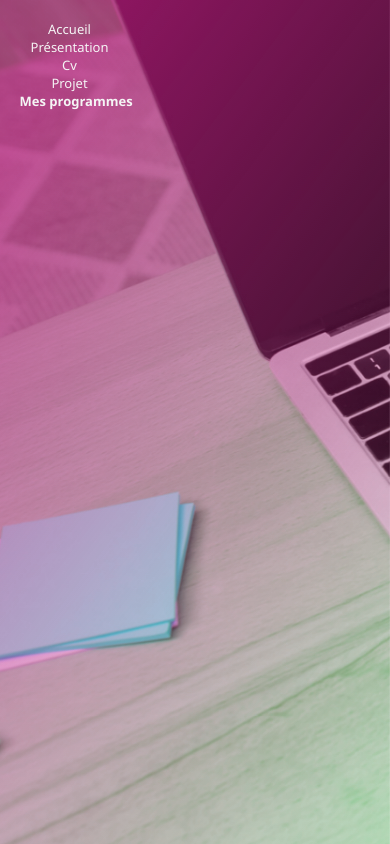
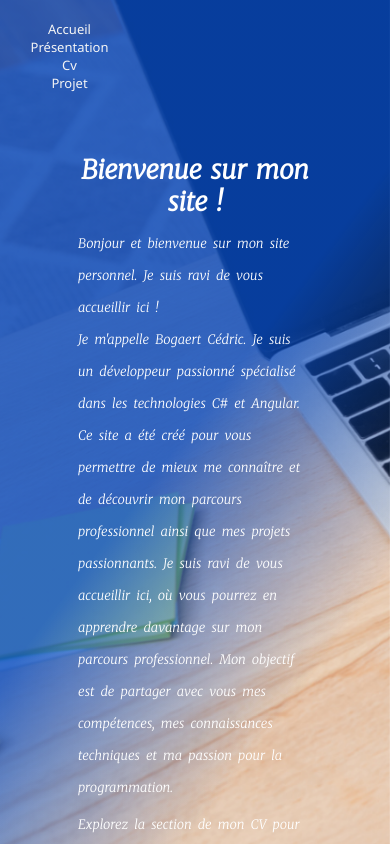
Before and after one commit to CedricBg/mesprogrammes, an Angular app: page / in a window 390 px wide. Built offline with nearby package versions, Linux system fonts and the light colour scheme.

Commit message:
ajout message accueil

```diff
--- a/angular.json
+++ b/angular.json
@@ -69,8 +69,8 @@
                 },
                 {
                   "type": "anyComponentStyle",
-                  "maximumWarning": "2kb",
-                  "maximumError": "4kb"
+                  "maximumWarning": "4kb",
+                  "maximumError": "6kb"
                 }
               ],
               "outputHashing": "all"
--- a/src/app/app.component.html
+++ b/src/app/app.component.html
@@ -1,12 +1,12 @@
 <div class="content">
 <div class="grandient"></div>
   <nav class="animate__animated animate__slideInDown">
-      <h2>Mes programmes</h2>
+
       <ul>
           <li><a [routerLink]="['./accueil']">Accueil</a></li>
           <li><a [routerLink]="['./presentation']">Présentation</a></li>
           <li><a [routerLink]="['./cv']">Cv</a></li>
-          <li><a [routerLink]="">Projet</a></li>
+          <li><a [routerLink]="['./project']">Projet</a></li>
       </ul>
   </nav>
   <div class="center">
@@ -16,7 +16,7 @@
   <footer>
           <blockquote class="animate__animated animate__fadeInLeft badgr-badge" style="font-family: Helvetica, Roboto, &quot;Segoe UI&quot;, Calibri, sans-serif;"><a href="https://api.badgr.io/public/assertions/a5eEsN0rRkiCGee4hkfzkw"><img src="https://media.badgr.com/uploads/badges/assertion-a5eEsN0rRkiCGee4hkfzkw.png" width="120px" height="120px"></a><script async="async" src="https://badgr.com/assets/widgets.bundle.js"></script></blockquote>
           <blockquote class="animate__animated animate__fadeInLeft badgr-badge" style="font-family: Helvetica, Roboto, &quot;Segoe UI&quot;, Calibri, sans-serif;"><a href="https://api.badgr.io/public/assertions/3fcmk7F5TYqYylsJCVNmcQ?identity__email=bogaert%40outlook.com"><img src="https://api.badgr.io/public/assertions/3fcmk7F5TYqYylsJCVNmcQ/image" width="120px" height="120px"></a><script async="async" src="https://badgr.com/assets/widgets.bundle.js"></script></blockquote>
-          <blockquote class=" animate__animated animate__fadeInLeftbadgr-badge" style="font-family: Helvetica, Roboto, &quot;Segoe UI&quot;, Calibri, sans-serif;"><a href="https://api.badgr.io/public/assertions/2dQ21LCZTCq_YRDaa5Y3Pw"><img src="https://api.badgr.io/public/assertions/2dQ21LCZTCq_YRDaa5Y3Pw/image" width="120px" height="120px"></a><script async="async" src="https://badgr.com/assets/widgets.bundle.js"></script></blockquote>
+          <blockquote class="animate__animated animate__fadeInLeft badgr-badge" style="font-family: Helvetica, Roboto, &quot;Segoe UI&quot;, Calibri, sans-serif;"><a href="https://api.badgr.io/public/assertions/2dQ21LCZTCq_YRDaa5Y3Pw"><img src="https://api.badgr.io/public/assertions/2dQ21LCZTCq_YRDaa5Y3Pw/image" width="120px" height="120px"></a><script async="async" src="https://badgr.com/assets/widgets.bundle.js"></script></blockquote>
           <blockquote class="animate__animated animate__fadeInRight badgr-badge" style="font-family: Helvetica, Roboto, &quot;Segoe UI&quot;, Calibri, sans-serif;"><a href="https://api.badgr.io/public/assertions/r1iYD4ZOQ3-LVpUqSEBulg?identity__email=bogaert%40outlook.com"><img src="https://api.badgr.io/public/assertions/r1iYD4ZOQ3-LVpUqSEBulg/image" width="120px" height="120px"></a><script async="async" src="https://badgr.com/assets/widgets.bundle.js"></script></blockquote>
           <blockquote class="animate__animated animate__fadeInRight badgr-badge" style="font-family: Helvetica, Roboto, &quot;Segoe UI&quot;, Calibri, sans-serif;"><a href="https://api.badgr.io/public/assertions/21ymlviDT1el8dZ8n8CCog?identity__email=bogaert%40outlook.com"><img src="https://api.badgr.io/public/assertions/21ymlviDT1el8dZ8n8CCog/image" width="120px" height="120px"></a><script async="async" src="https://badgr.com/assets/widgets.bundle.js"></script></blockquote>
           <blockquote class="animate__animated animate__fadeInRight badgr-badge" style="font-family: Helvetica, Roboto, &quot;Segoe UI&quot;, Calibri, sans-serif;"><a href="https://api.badgr.io/public/assertions/FEgMUcIAS1i9pllUBfE3pw?identity__email=bogaert%40outlook.com"><img src="https://api.badgr.io/public/assertions/FEgMUcIAS1i9pllUBfE3pw/image" width="120px" height="120px"></a><script async="async" src="https://badgr.com/assets/widgets.bundle.js"></script></blockquote>
--- a/src/app/app.component.scss
+++ b/src/app/app.component.scss
@@ -12,11 +12,9 @@
   width: 100vw;
   display: flex;
   flex-direction: column;
-  animation: back 20s normal linear ;
   background:url('./../assets/Desk.png');
   background-size: cover;
   background-repeat: no-repeat;
-  transition: 5s;
   height: 100vh;
   overflow: hidden;
   background-attachment: fixed;
@@ -26,10 +24,10 @@
   position: absolute;
   top: 0;
   left: 0;
-  width: 100%;
-  height: 100%;
-  background: linear-gradient(127deg, rgba(5,73,191,1) 12%, rgba(255,255,255,0) 100%);
-  opacity: 0.7;
+  width: 100vw;
+  height: 100vh;
+  background: linear-gradient(127deg, rgba(5,73,191,1) 50%, rgba(255,255,255,0) 80%);
+  opacity: 0.8;
   overflow: hidden;
 }
 .content nav{
@@ -68,7 +66,8 @@ color : whitesmoke;
 }
 
 .content nav ul li:hover{
-border: 2px solid wheat;
+  box-shadow: 0px 0px 30px 0px #2a65ca inset;
+
 }
 
 .center{
@@ -83,14 +82,6 @@ footer {
   flex-flow: row wrap;
 }
 
-@keyframes back {
-  0%{
-      filter:hue-rotate(0deg);
-  }
-  100%{
-      filter:hue-rotate(360deg);
-  }
-}
 
 @media screen and (max-width:500px) {
   *{
--- a/src/app/app.config.ts
+++ b/src/app/app.config.ts
@@ -6,6 +6,7 @@ const routes: Routes = [
   { path: 'presentation' ,  title:'Présentation', loadComponent: ()=> import('./components/presentation/presentation.component').then(module =>module.PresentationComponent)},
   { path: 'cv' ,  title:'Cv', loadComponent: ()=> import('./components/cv/cv.component').then(module =>module.CvComponent)},
   { path: 'accueil' ,  title:'Accueil', loadComponent: ()=> import('./components/accueil/accueil.component').then(module =>module.AccueilComponent)},
+  { path: 'project' ,  title:'Projet', loadComponent: ()=> import('./components/projects/projects.component').then(module =>module.ProjectsComponent)},
   { path: '' ,  title:'Accueil', loadComponent: ()=> import('./components/accueil/accueil.component').then(module =>module.AccueilComponent)},
 ]
 
--- a/src/app/components/accueil/accueil.component.html
+++ b/src/app/components/accueil/accueil.component.html
@@ -1,3 +1,20 @@
+<div class="message animate__animated animate__fadeIn"><h1>Bienvenue sur mon site !</h1>
+  <p>Bonjour et bienvenue sur mon site personnel. Je suis ravi de vous accueillir ici !<br>
+  Je m'appelle Bogaert Cédric. Je suis un développeur passionné spécialisé dans les technologies C# et Angular. Ce site a été créé pour vous permettre de mieux me connaître et de découvrir mon parcours professionnel ainsi que mes projets passionnants.
+  Je suis ravi de vous accueillir ici, où vous pourrez en apprendre davantage sur mon parcours professionnel.
+  Mon objectif est de partager avec vous mes compétences, mes connaissances techniques et ma passion pour la programmation.</p>
+
+  <p>Explorez la section de mon CV pour découvrir mon parcours, mes formations et mes expériences professionnelles passées.
+  Vous y trouverez également des informations sur les langages et les frameworks que je maîtrise.</p>
+
+  <p>Si vous avez des questions, des propositions de collaboration ou simplement envie de discuter, je serais ravi d'échanger avec vous.</p>
+
+  <p>Merci encore d'être ici, et j'espère que vous apprécierez votre visite sur mon site !</p>
+
+  <p>Cordialement,<br>
+  Cédric</p>
+
+</div>
 <div class="contenu_accueil">
   <span class="animate__animated animate__fadeInTopLeft     animate__delay-1s"><img src="../../../assets/Angular_logo.png" alt="logo angular"></span>
   <span class="animate__animated animate__fadeInBottomLeft  animate__delay-1s"><img src="../../../assets/Csharp_logo.png" alt="logo csharp"></span>
--- a/src/app/components/accueil/accueil.component.scss
+++ b/src/app/components/accueil/accueil.component.scss
@@ -1,6 +1,7 @@
  .contenu_accueil{
   display:flex;
   flex-flow: row wrap;
+
  }
 
  .contenu_accueil span:nth-of-type(1){
@@ -35,11 +36,148 @@
   top:470px;
   left:1650px;
  }
+ .message{
+  margin-left:10%;
+  margin-top:5vh;
+  width:40%;
+  color: white;
+  word-spacing:0.2rem;
+  line-height:2rem;
+}
+.message h1{
+  text-align: center;
+  margin-bottom: 4%;
+}
+.message p{
+padding-bottom: 5px;
+}
+.message p:last-child{
+padding-top: 5px;
+padding-left:5px;
+}
 
- @media screen and (max-width: 600px) {
+ @media screen and (max-width: 1791px) {
+  .contenu_accueil span:nth-of-type(1){
+    left:1000px;
+  }
+  .contenu_accueil span:nth-of-type(2){
+    left:1100px;
+  }
+  .contenu_accueil span:nth-of-type(3){
+    left:1350px;
+  }
+  .contenu_accueil span:nth-of-type(4){
+    left:1450px;
+  }
+  .message{
+    margin-left:10%;
+    margin-top:5vh;
+    width:40%;
+    color: white;
+    word-spacing:0.2rem;
+    line-height:2rem;
+  }
+  .message h1{
+    text-align: center;
+    margin-bottom: 4%;
+ }
+ .message p{
+  padding-bottom: 5px;
+ }
+ .message p:last-child{
+  padding-top: 5px;
+  padding-left:5px;
+ }
+ }
+ @media screen and (max-width: 1601px) {
+  .contenu_accueil span:nth-of-type(1){
+    left:800px;
+  }
+  .contenu_accueil span:nth-of-type(2){
+    left:900px;
+  }
+  .contenu_accueil span:nth-of-type(3){
+    left:1150px;
+  }
+  .contenu_accueil span:nth-of-type(4){
+    left:1250px;
+  }
+  .message{
+    margin-left:5%;
+    margin-top:5vh;
+    width:45%;
+    color: white;
+    word-spacing:0.2rem;
+  }
+  .message h1{
+    text-align: center;
+    margin-bottom: 4%;
+ }
+ .message p{
+  padding-bottom: 5px;
+ }
+ .message p:last-child{
+  padding-top: 5px;
+  padding-left:5px;
+ }
+ }
+
+ @media screen and (max-width: 1385px) {
+  .contenu_accueil span:nth-of-type(1){
+    left:700px;
+  }
+  .contenu_accueil span:nth-of-type(2){
+    left:800px;
+  }
+  .contenu_accueil span:nth-of-type(3){
+    left:1050px;
+  }
+  .contenu_accueil span:nth-of-type(4){
+    left:1150px;
+  }
+  .message{
+    margin-left:5%;
+    margin-top:5vh;
+    width:45%;
+    color: white;
+    word-spacing:0.2rem;
+  }
+  .message h1{
+    text-align: center;
+    margin-bottom: 4%;
+ }
+ .message p{
+  padding-bottom: 5px;
+ }
+ .message p:last-child{
+  padding-top: 5px;
+  padding-left:5px;
+ }
+ }
+
+ @media screen and (max-width: 1180px) {
   .contenu_accueil{
     position: absolute;
     top:10px;
     overflow: hidden;
   }
+  .message{
+    margin-left:20%;
+    margin-top:5vh;
+    width:60%;
+    color: white;
+    word-spacing:0.2rem;
+  }
+  .message h1{
+    text-align: center;
+    margin-bottom: 4%;
+
  }
+ .message p{
+  padding-bottom: 5px;
+ }
+ .message p:last-child{
+  padding-top: 5px;
+  padding-left:5px;
+ }
+}
--- a/src/app/components/cv/cv.component.scss
+++ b/src/app/components/cv/cv.component.scss
@@ -8,3 +8,20 @@
   width:50vw;
   height:75vh;
 }
+
+@media screen and (max-width:750px){
+  .cv{
+    margin-left:10%;
+  }
+  .cv embed{
+    width:80vw;
+  }
+}
+@media screen and (max-width:600px){
+  .cv{
+    margin-left:0;
+  }
+  .cv embed{
+    width:100vw;
+  }
+}
--- /dev/null
+++ b/src/app/components/projects/projects.component.html
@@ -0,0 +1,7 @@
+<div class="Contain presentation animate__animated animate__fadeIn">
+<h2>Mes projets</h2>
+
+  <ul>
+    <li><a href="https://secu.mesprogrammes.be" class="presentation animate__animated animate__fadeIn">Gestion d'une société de gardiennage</a>  Github:  <a href="https://github.com/CedricBg/test2109">api .net</a>  <a  href="https://github.com/CedricBg/test2109Angular">Front-end Angular</a> </li>
+  </ul>
+</div>
--- /dev/null
+++ b/src/app/components/projects/projects.component.scss
@@ -0,0 +1,24 @@
+.Contain{
+  width:75vw;
+  height: 75vh;
+  display: flex;
+
+  margin-left:10vw;
+  flex-flow: column wrap;
+}
+
+.Contain h2{
+  text-align: center;
+  padding-bottom: 2%;
+}
+
+li{
+  list-style: none;
+  text-decoration: underline;
+}
+
+.Contain a{
+  text-decoration: none;
+  color :azure;
+  padding-right:10px;
+}
```
Also changed, not shown: src/app/components/projects/projects.component.ts (added, +14 -0 lines).
